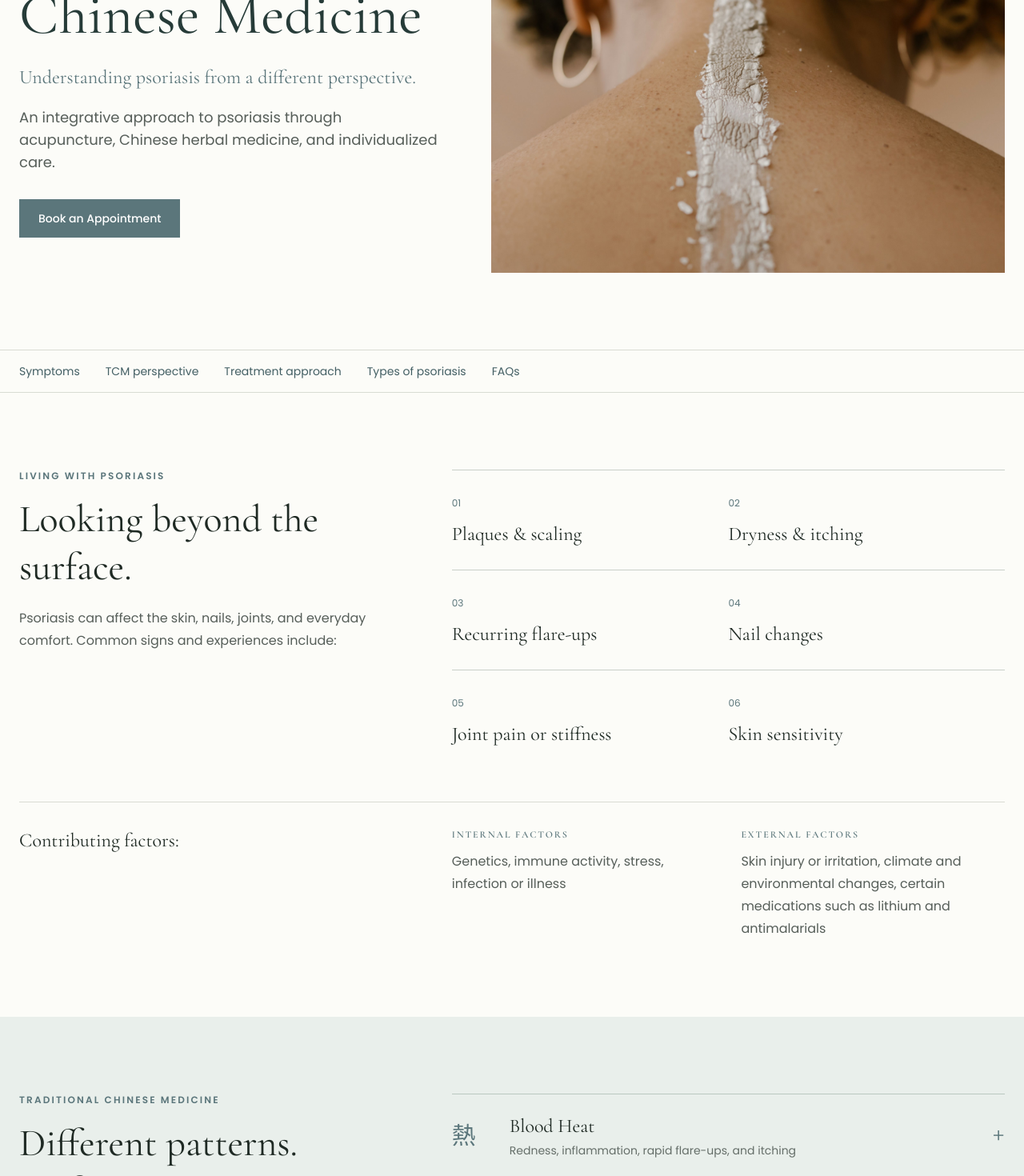
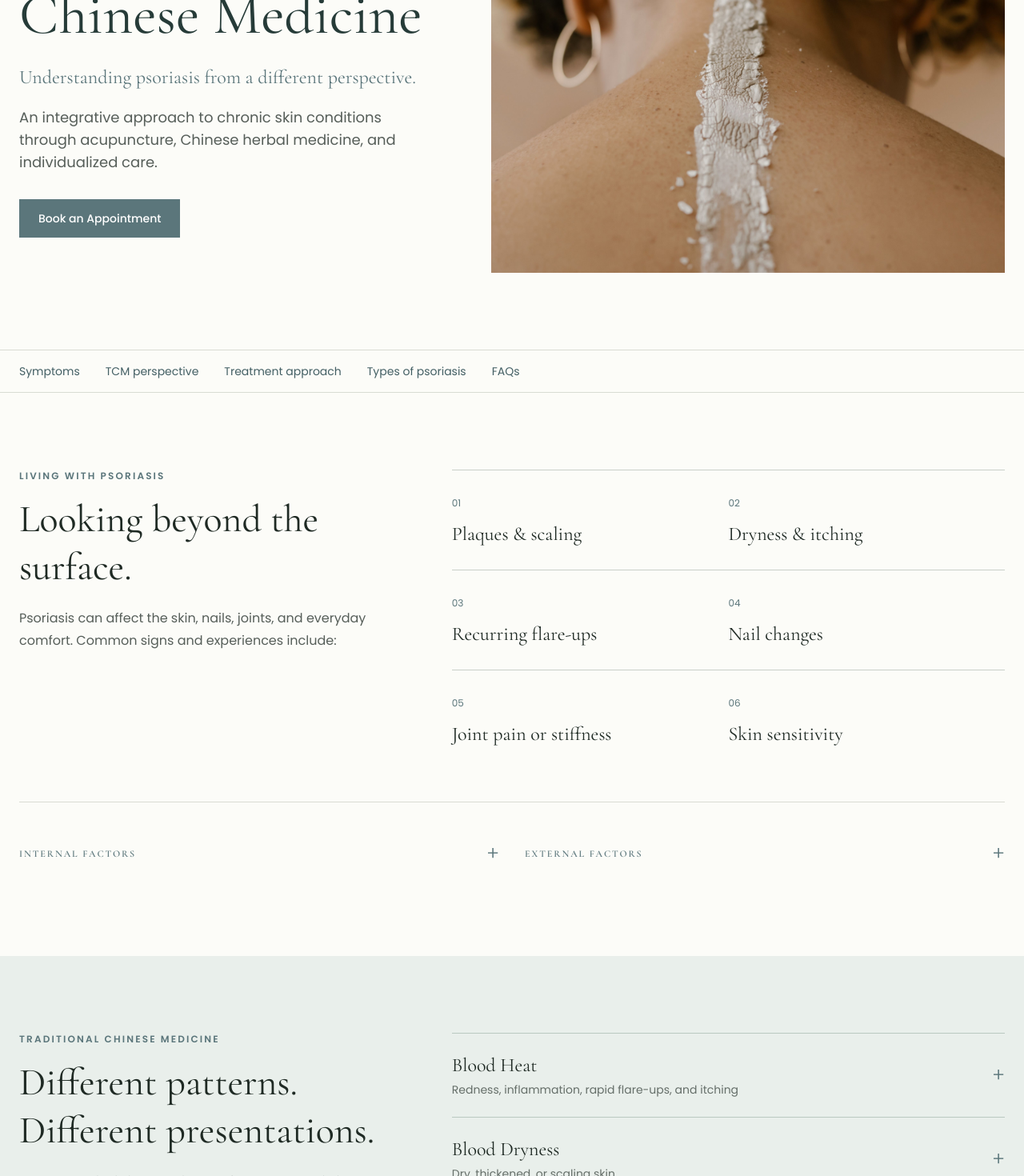
Before and after one commit to AcuWithAndy/acuwithandy-next, a Next.js app: page /psoriasis in a window 1280 px wide. Shown: the part 360-1830 px from the top of the page at 80% size. Built offline with nearby package versions, Linux system fonts and the light colour scheme.

Commit message:
Refine condition page factors

```diff
--- a/app/eczema/page.tsx
+++ b/app/eczema/page.tsx
@@ -19,10 +19,10 @@ export const metadata: Metadata = {
 };
 
 const patterns = [
-  ["風", "Wind", "Itching and sudden flare-ups", "In TCM, Wind is associated with symptoms that change location, arise suddenly, or involve pronounced itching."],
-  ["濕", "Dampness", "Oozing and weeping lesions", "Dampness is a traditional pattern description sometimes used when lesions are weeping or slow to heal."],
-  ["熱", "Heat", "Redness and inflammation", "Heat is a traditional pattern description associated with visible redness, warmth, swelling, or irritation."],
-  ["虛", "Deficiency", "Chronicity and dryness", "Deficiency may be considered in longstanding presentations with dryness or recurring symptoms."],
+  ["Wind", "Itching and sudden flare-ups", "In TCM, Wind is associated with symptoms that change location, arise suddenly, or involve pronounced itching."],
+  ["Dampness", "Oozing and weeping lesions", "Dampness is a traditional pattern description sometimes used when lesions are weeping or slow to heal."],
+  ["Heat", "Redness and inflammation", "Heat is a traditional pattern description associated with visible redness, warmth, swelling, or irritation."],
+  ["Deficiency", "Chronicity and dryness", "Deficiency may be considered in longstanding presentations with dryness or recurring symptoms."],
 ];
 
 const conditions = [
@@ -101,7 +101,7 @@ export default function EczemaPage() {
                 Living with eczema
               </p>
               <h2 className="mt-4 max-w-md text-4xl leading-tight md:text-5xl" style={{ fontFamily: "var(--font-heading)" }}>
-                More than a skin condition.
+                Looking beyond the surface.
               </h2>
               <p className="mt-5 max-w-md text-base leading-7 text-[#1F2A24]/75">
                 Symptoms can shift over time and affect sleep, stress, confidence,
@@ -122,28 +122,42 @@ export default function EczemaPage() {
               ))}
             </div>
           </div>
-          <div className="mx-auto mt-10 grid max-w-7xl gap-8 border-t border-[#D9DCD3] pt-8 md:grid-cols-[0.8fr_1.2fr] md:gap-20">
-            <h3 className="text-2xl" style={{ fontFamily: "var(--font-heading)" }}>
-              Contributing factors:
-            </h3>
-            <div className="grid gap-8 sm:grid-cols-2">
-              <div>
+          <div className="mx-auto mt-10 max-w-7xl border-t border-[#D9DCD3] pt-8">
+            <div className="grid gap-x-8 md:grid-cols-2">
+              <details className="group py-4">
+                <summary className="flex cursor-pointer list-none items-center justify-between gap-4 marker:hidden">
                   <h4 className="text-xs font-semibold uppercase tracking-[0.16em] text-[#5B767B]">
                     Internal factors
                   </h4>
-                <p className="mt-3 leading-7 text-[#1F2A24]/75">
-                  Genetics, stress, poor sleep, digestive function, immune function
-                </p>
-              </div>
-              <div>
+                  <span className="text-2xl font-light text-[#5B767B] transition-transform group-open:rotate-45" aria-hidden="true">+</span>
+                </summary>
+                <ul className="mt-3 list-disc space-y-1 pl-5 leading-7 text-[#1F2A24]/75">
+                  <li>Genetics</li>
+                  <li>Stress</li>
+                  <li>Poor sleep</li>
+                  <li>Digestive function</li>
+                  <li>Immune function</li>
+                </ul>
+              </details>
+              <details className="group py-4">
+                <summary className="flex cursor-pointer list-none items-center justify-between gap-4 marker:hidden">
                   <h4 className="text-xs font-semibold uppercase tracking-[0.16em] text-[#5B767B]">
                     External factors
                   </h4>
-                <p className="mt-3 leading-7 text-[#1F2A24]/75">
-                  Hard water, heat, dryness, sweat, climate changes, foods,
-                  chemicals, fabrics, skin irritation
-                </p>
-              </div>
+                  <span className="text-2xl font-light text-[#5B767B] transition-transform group-open:rotate-45" aria-hidden="true">+</span>
+                </summary>
+                <ul className="mt-3 list-disc space-y-1 pl-5 leading-7 text-[#1F2A24]/75">
+                  <li>Hard water</li>
+                  <li>Heat</li>
+                  <li>Dryness</li>
+                  <li>Sweat</li>
+                  <li>Climate changes</li>
+                  <li>Foods</li>
+                  <li>Chemicals</li>
+                  <li>Fabrics</li>
+                  <li>Skin irritation</li>
+                </ul>
+              </details>
             </div>
           </div>
         </section>
@@ -169,17 +183,16 @@ export default function EczemaPage() {
               </p>
             </div>
             <div className="border-t border-[#BAC8C1]">
-              {patterns.map(([character, title, summary, detail]) => (
+              {patterns.map(([title, summary, detail]) => (
                 <details key={title} className="group border-b border-[#BAC8C1]">
-                  <summary className="grid cursor-pointer list-none grid-cols-[3.5rem_1fr_auto] items-center gap-4 py-5 marker:hidden md:py-6">
-                    <span className="text-3xl text-[#5B767B]" lang="zh">{character}</span>
+                  <summary className="grid cursor-pointer list-none grid-cols-[1fr_auto] items-center gap-4 py-5 marker:hidden md:py-6">
                     <span>
                       <span className="block text-2xl" style={{ fontFamily: "var(--font-heading)" }}>{title}</span>
                       <span className="mt-1 block text-sm text-[#1F2A24]/65">{summary}</span>
                     </span>
                     <span className="text-2xl font-light text-[#5B767B] transition-transform group-open:rotate-45" aria-hidden="true">+</span>
                   </summary>
-                  <p className="max-w-2xl pb-6 pl-14 text-sm leading-7 text-[#1F2A24]/75 md:pl-[4.5rem]">
+                  <p className="max-w-2xl pb-6 pl-4 text-sm leading-7 text-[#1F2A24]/75">
                     {detail}
                   </p>
                 </details>
@@ -202,7 +215,7 @@ export default function EczemaPage() {
             <div>
               <p className="text-xs font-semibold uppercase tracking-[0.18em] text-[#5B767B]">Individualized care</p>
               <h2 className="mt-4 text-4xl leading-tight md:text-5xl" style={{ fontFamily: "var(--font-heading)" }}>
-                Treating the person behind the skin.
+                Treating the whole person, not just the skin.
               </h2>
               <p className="mt-5 leading-7 text-[#1F2A24]/75">
                 Care is tailored to your presentation, health history, and
--- a/app/psoriasis/page.tsx
+++ b/app/psoriasis/page.tsx
@@ -44,8 +44,8 @@ export default function PsoriasisPage() {
                 Understanding psoriasis from a different perspective.
               </p>
               <p className="mt-5 max-w-xl text-base leading-7 text-[#1F2A24]/75 md:text-lg">
-                An integrative approach to psoriasis through acupuncture,
-                Chinese herbal medicine, and individualized care.
+                An integrative approach to chronic skin conditions through
+                acupuncture, Chinese herbal medicine, and individualized care.
               </p>
               <div className="mt-8">
                 <a
@@ -116,28 +116,35 @@ export default function PsoriasisPage() {
               ))}
             </div>
           </div>
-          <div className="mx-auto mt-10 grid max-w-7xl gap-8 border-t border-[#D9DCD3] pt-8 md:grid-cols-[0.8fr_1.2fr] md:gap-20">
-            <h3 className="text-2xl" style={{ fontFamily: "var(--font-heading)" }}>
-              Contributing factors:
-            </h3>
-            <div className="grid gap-8 sm:grid-cols-2">
-              <div>
+          <div className="mx-auto mt-10 max-w-7xl border-t border-[#D9DCD3] pt-8">
+            <div className="grid gap-x-8 md:grid-cols-2">
+              <details className="group py-4">
+                <summary className="flex cursor-pointer list-none items-center justify-between gap-4 marker:hidden">
                   <h4 className="text-xs font-semibold uppercase tracking-[0.16em] text-[#5B767B]">
                     Internal factors
                   </h4>
-                <p className="mt-3 leading-7 text-[#1F2A24]/75">
-                  Genetics, immune activity, stress, infection or illness
-                </p>
-              </div>
-              <div>
+                  <span className="text-2xl font-light text-[#5B767B] transition-transform group-open:rotate-45" aria-hidden="true">+</span>
+                </summary>
+                <ul className="mt-3 list-disc space-y-1 pl-5 leading-7 text-[#1F2A24]/75">
+                  <li>Genetics</li>
+                  <li>Immune activity</li>
+                  <li>Stress</li>
+                  <li>Infection or illness</li>
+                </ul>
+              </details>
+              <details className="group py-4">
+                <summary className="flex cursor-pointer list-none items-center justify-between gap-4 marker:hidden">
                   <h4 className="text-xs font-semibold uppercase tracking-[0.16em] text-[#5B767B]">
                     External factors
                   </h4>
-                <p className="mt-3 leading-7 text-[#1F2A24]/75">
-                  Skin injury or irritation, climate and environmental changes,
-                  certain medications such as lithium and antimalarials
-                </p>
-              </div>
+                  <span className="text-2xl font-light text-[#5B767B] transition-transform group-open:rotate-45" aria-hidden="true">+</span>
+                </summary>
+                <ul className="mt-3 list-disc space-y-1 pl-5 leading-7 text-[#1F2A24]/75">
+                  <li>Skin injury or irritation</li>
+                  <li>Climate and environmental changes</li>
+                  <li>Certain medications, including lithium and antimalarials</li>
+                </ul>
+              </details>
             </div>
           </div>
         </section>
@@ -165,22 +172,21 @@ export default function PsoriasisPage() {
             </div>
             <div className="border-t border-[#BAC8C1]">
               {[
-                ["熱", "Blood Heat", "Redness, inflammation, rapid flare-ups, and itching", "In TCM, Blood Heat is a traditional pattern description sometimes associated with redness, irritation, and quickly developing flare-ups."],
-                ["燥", "Blood Dryness", "Dry, thickened, or scaling skin", "Blood Dryness is a traditional pattern description that may be considered when skin is persistently dry, thickened, or scaling."],
-                ["瘀", "Blood Stasis", "Longstanding plaques or darker discoloration", "Blood Stasis is a traditional pattern description sometimes considered with chronic, stubborn plaques or darker discoloration."],
-                ["風", "Wind", "Itching and changing or spreading symptoms", "Wind is associated in TCM with itching and symptoms that may shift or spread over time."],
-                ["濕熱", "Damp-Heat", "Inflamed or irritated presentations", "Damp-Heat is a traditional pattern description that may be considered with inflamed, irritated, or occasionally weeping areas."],
-              ].map(([character, title, summary, detail]) => (
+                ["Blood Heat", "Redness, inflammation, rapid flare-ups, and itching", "In TCM, Blood Heat is a traditional pattern description sometimes associated with redness, irritation, and quickly developing flare-ups."],
+                ["Blood Dryness", "Dry, thickened, or scaling skin", "Blood Dryness is a traditional pattern description that may be considered when skin is persistently dry, thickened, or scaling."],
+                ["Blood Stasis", "Longstanding plaques or darker discoloration", "Blood Stasis is a traditional pattern description sometimes considered with chronic, stubborn plaques or darker discoloration."],
+                ["Wind", "Itching and changing or spreading symptoms", "Wind is associated in TCM with itching and symptoms that may shift or spread over time."],
+                ["Damp-Heat", "Inflamed or irritated presentations", "Damp-Heat is a traditional pattern description that may be considered with inflamed, irritated, or occasionally weeping areas."],
+              ].map(([title, summary, detail]) => (
                 <details key={title} className="group border-b border-[#BAC8C1]">
-                  <summary className="grid cursor-pointer list-none grid-cols-[3.5rem_1fr_auto] items-center gap-4 py-5 marker:hidden md:py-6">
-                    <span className="text-3xl text-[#5B767B]" lang="zh">{character}</span>
+                  <summary className="grid cursor-pointer list-none grid-cols-[1fr_auto] items-center gap-4 py-5 marker:hidden md:py-6">
                     <span>
                       <span className="block text-2xl" style={{ fontFamily: "var(--font-heading)" }}>{title}</span>
                       <span className="mt-1 block text-sm text-[#1F2A24]/65">{summary}</span>
                     </span>
                     <span className="text-2xl font-light text-[#5B767B] transition-transform group-open:rotate-45" aria-hidden="true">+</span>
                   </summary>
-                  <p className="max-w-2xl pb-6 pl-14 text-sm leading-7 text-[#1F2A24]/75 md:pl-[4.5rem]">{detail}</p>
+                  <p className="max-w-2xl pb-6 pl-4 text-sm leading-7 text-[#1F2A24]/75">{detail}</p>
                 </details>
               ))}
             </div>
@@ -203,7 +209,7 @@ export default function PsoriasisPage() {
             <div>
               <p className="text-xs font-semibold uppercase tracking-[0.18em] text-[#5B767B]">Individualized care</p>
               <h2 className="mt-4 text-4xl leading-tight md:text-5xl" style={{ fontFamily: "var(--font-heading)" }}>
-                Care shaped around you.
+                Treating the whole person, not just the skin.
               </h2>
               <p className="mt-5 leading-7 text-[#1F2A24]/75">
                 Your care plan is based on your psoriasis presentation, health
```
Lines whose indentation alone changed are shown as unchanged.
